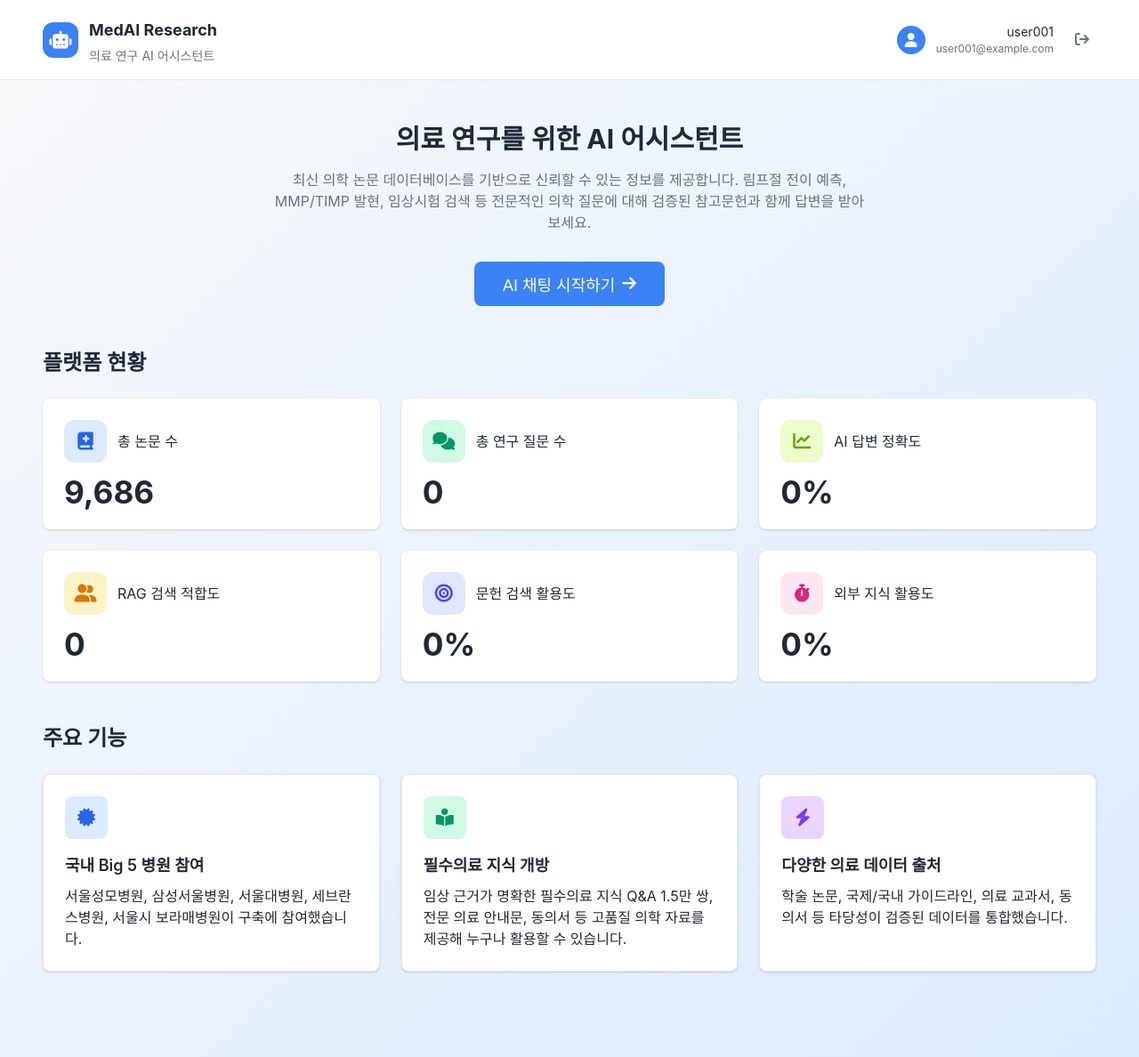
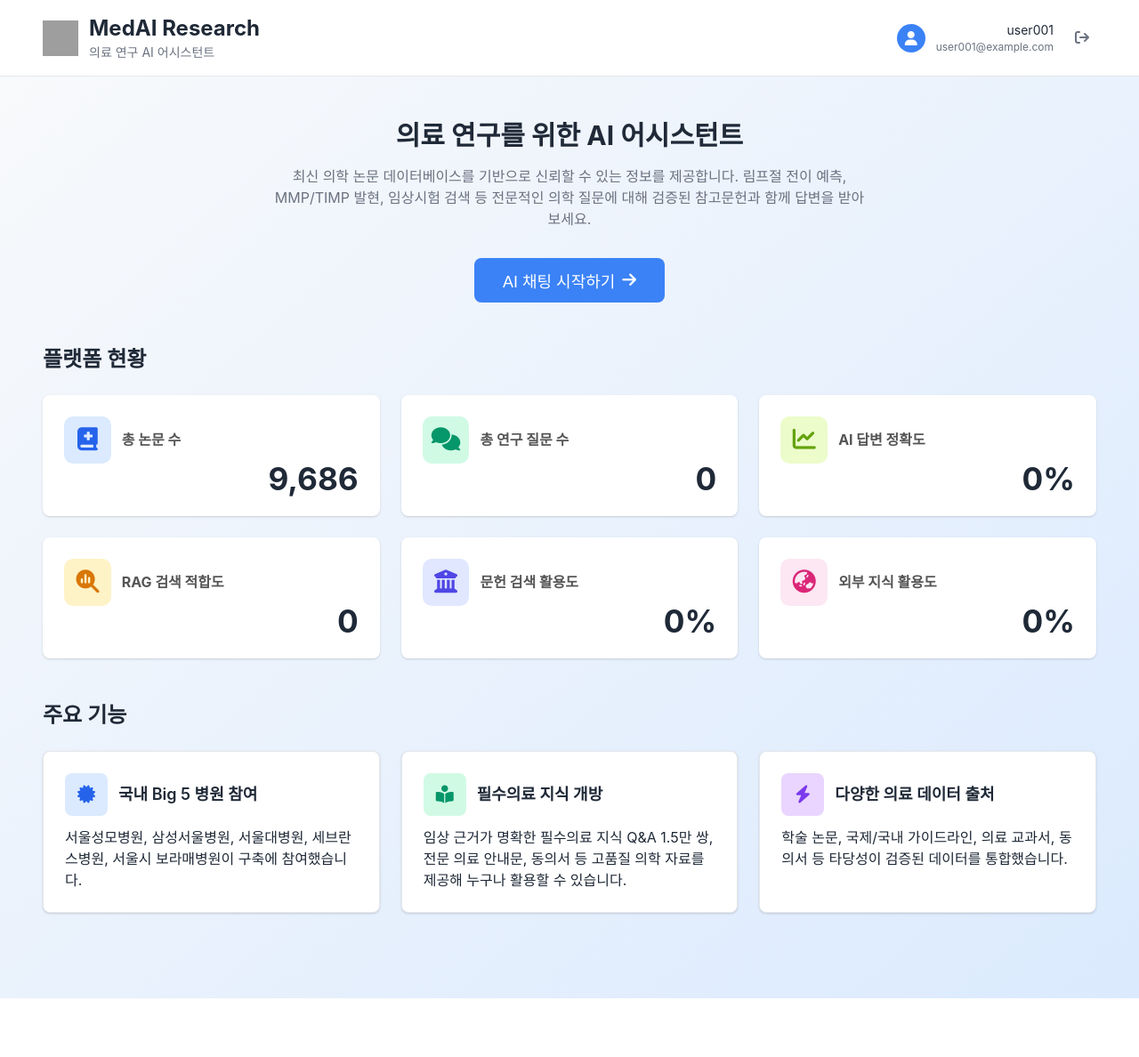
Before and after one commit to SKNETWORKS-FAMILY-AICAMP/SKN18-4th-4team, a Django app: page /main/ in a window 1280 px wide. Shown: the whole page at 89% size. After the commit the page ends 1122 px from the top, so only its background shows below. Run offline with Django 5.2, Linux system fonts and the light colour scheme; data comes from the database, SQL or seed files in the repository; data that the repository does not hold is empty; style sheets or scripts are compiled from the project's sources; some libraries are stand-ins or nearby versions; grey boxes are pictures that could not be loaded.

Commit message:
style: 대시보드 스타일 조정

```diff
--- a/django_app/static/css/main-dashboard.scss
+++ b/django_app/static/css/main-dashboard.scss
@@ -50,13 +50,20 @@
   font-weight: 700;
   line-height: 1;
   color: $text-primary;
+  text-align: right;
 }
 
 .stat-card-header {
   display: flex;
   align-items: center;
   justify-content: space-between;
-  margin-bottom: 1rem;
+  margin-bottom: 0;
+}
+
+.stat-title {
+  font-size: 16px;
+  color: #555;
+  font-weight: bold;
 }
 
 .stat-chip {
@@ -81,10 +88,10 @@
 }
 
 .stat-icon {
-  width: 3rem;
-  height: 3rem;
-  border-radius: 0.75rem;
-  font-size: 20px;
+  width: 3.3rem;
+  height: 3.3rem;
+  border-radius: 10px;
+  font-size: 26px;
   @include flex-center;
 }
 
@@ -92,9 +99,15 @@
   width: 3rem;
   height: 3rem;
   border-radius: 0.5rem;
-  margin-bottom: 1rem;
   font-size: 20px;
   @include flex-center;
+}
+
+.feature-header {
+  display: flex;
+  align-items: center;
+  gap: 0.75rem;
+  margin-bottom: 0.75rem;
 }
 
 .brand-badge,
@@ -107,9 +120,15 @@
   font-size: 1.25rem;
 }
 
+.brand-badge__image {
+  width: 100%;
+  height: 100%;
+}
+
 .brand-title {
-  font-size: 1.125rem;
+  font-size: 1.5rem;
   color: $text-primary;
+  line-height: 2rem;
 }
 
 .brand-subtitle,
@@ -144,7 +163,7 @@
 
 .feature-title {
   color: $text-primary;
-  margin-bottom: 0.5rem;
+  margin-bottom: 0;
 }
 
 .card--padded,
--- a/django_app/templates/main/main_dashboard.html
+++ b/django_app/templates/main/main_dashboard.html
@@ -22,7 +22,8 @@
           <div class="flex-between">
             <div class="flex-gap-sm">
               <div class="badge-square brand-badge">
-                <i class="fa-solid fa-robot brand-badge__icon"></i>
+                <!-- <i class="fa-solid fa-robot brand-badge__icon"></i> -->
+                <img src="/static/img/medai-logo.png" alt="MedAI 로고" class="brand-badge__image">
               </div>
               <div>
                 <h1 class="brand-title">MedAI Research</h1>
@@ -112,7 +113,7 @@
               <div class="stat-card-header">
                 <div class="flex-gap-sm">
                   <div class="stat-icon bg-soft-amber">
-                    <i class="fa-solid fa-user-group text-amber"></i>
+                    <i class="fa-solid fa-magnifying-glass-chart text-amber"></i>
                   </div>
                   <p class="stat-title">RAG 검색 적합도</p>
                 </div>
@@ -126,7 +127,7 @@
               <div class="stat-card-header">
                 <div class="flex-gap-sm">
                   <div class="stat-icon bg-soft-indigo">
-                    <i class="fa-solid fa-bullseye text-indigo"></i>
+                    <i class="fa-solid fa-building-columns text-indigo"></i>
                   </div>
                   <p class="stat-title">문헌 검색 활용도</p>
                 </div>
@@ -140,7 +141,7 @@
               <div class="stat-card-header">
                 <div class="flex-gap-sm">
                   <div class="stat-icon bg-soft-pink">
-                    <i class="fa-solid fa-stopwatch text-pink"></i>
+                    <i class="fa-solid fa-earth-asia text-pink"></i>
                   </div>
                   <p class="stat-title">외부 지식 활용도</p>
                 </div>
@@ -156,31 +157,37 @@
           <h3 class="section-title">주요 기능</h3>
           <div class="grid grid-cols-1 md:grid-cols-3">
             <div class="card card--padded">
+              <div class="feature-header">
                 <div class="feature-icon bg-soft-blue">
                   <i class="fa-solid fa-certificate text-brand-blue-dark"></i>
                 </div>
                 <h4 class="feature-title">국내 Big 5 병원 참여</h4>
-              <p class="stat-title">
+              </div>
+              <p class="feature-content">
                 서울성모병원, 삼성서울병원, 서울대병원, 세브란스병원, 서울시 보라매병원이 구축에 참여했습니다.
               </p>
             </div>
 
             <div class="card card--padded">
+              <div class="feature-header">
                 <div class="feature-icon bg-soft-green">
                   <i class="fa-solid fa-book-open-reader text-accent-green"></i>
                 </div>
                 <h4 class="feature-title">필수의료 지식 개방</h4>
-              <p class="stat-title">
+              </div>
+              <p class="feature-content">
                 임상 근거가 명확한 필수의료 지식 Q&amp;A 1.5만 쌍, 전문 의료 안내문, 동의서 등 고품질 의학 자료를 제공해 누구나 활용할 수 있습니다.
               </p>
             </div>
 
             <div class="card card--padded">
+              <div class="feature-header">
                 <div class="feature-icon bg-soft-violet">
                   <i class="fa-solid fa-bolt text-violet"></i>
                 </div>
                 <h4 class="feature-title">다양한 의료 데이터 출처</h4>
-              <p class="stat-title">
+              </div>
+              <p class="feature-content">
                 학술 논문, 국제/국내 가이드라인, 의료 교과서, 동의서 등 타당성이 검증된 데이터를 통합했습니다.
               </p>
             </div>
```
Lines whose indentation alone changed are shown as unchanged.
